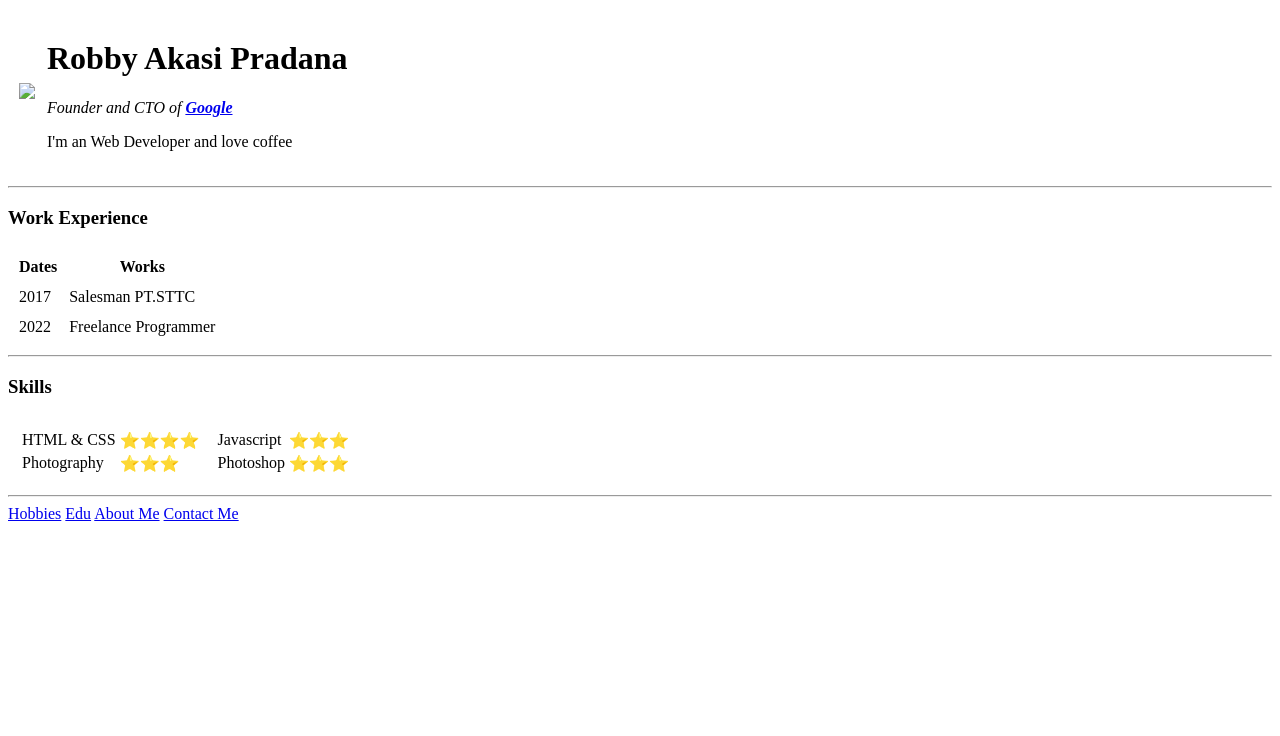
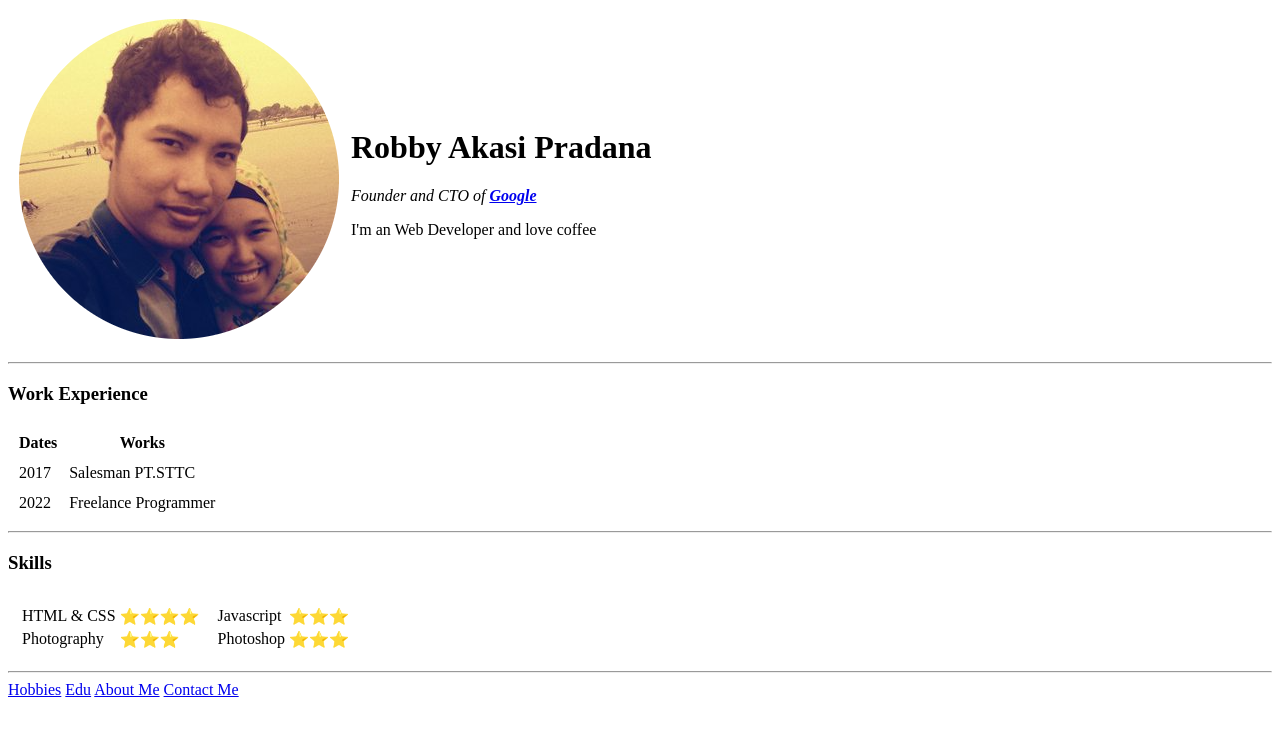
Before and after one commit to robbyakasi/cv, a plain HTML site: page index.html in a window 1280 px wide. Drawn offline with Linux system fonts and the light colour scheme.

Commit message:
Update index.html

```diff
--- a/index.html
+++ b/index.html
@@ -9,7 +9,7 @@
 <body>
   <table cellspacing="10">
     <tr>
-      <td><img src="images/profil.png" /></td>
+      <td><img src="profil.png" /></td>
       <td><h1>Robby Akasi Pradana</h1>
       <p><em>Founder and CTO of <strong><a href="https://www.google.com/">Google</a></strong></em></p>
       <p>I'm an Web Developer and love coffee</p></td>
```
